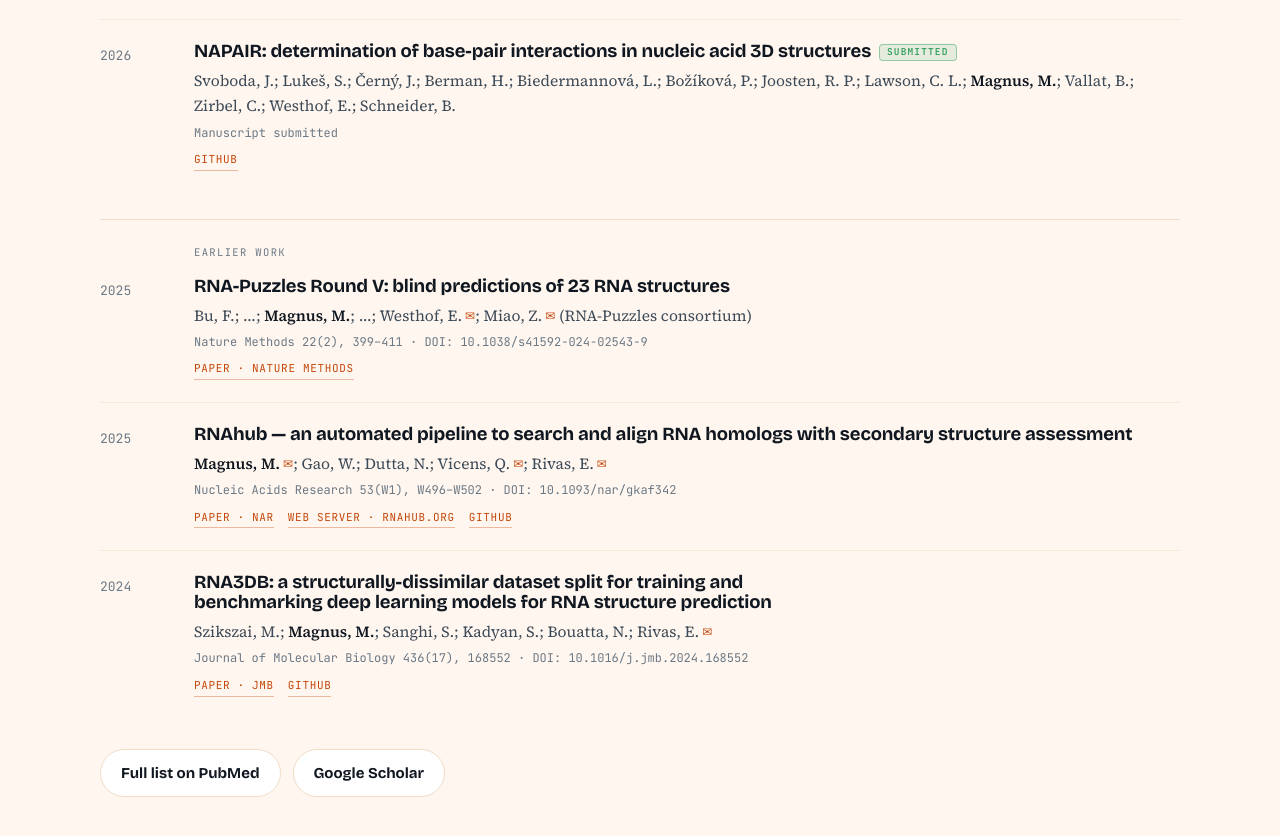
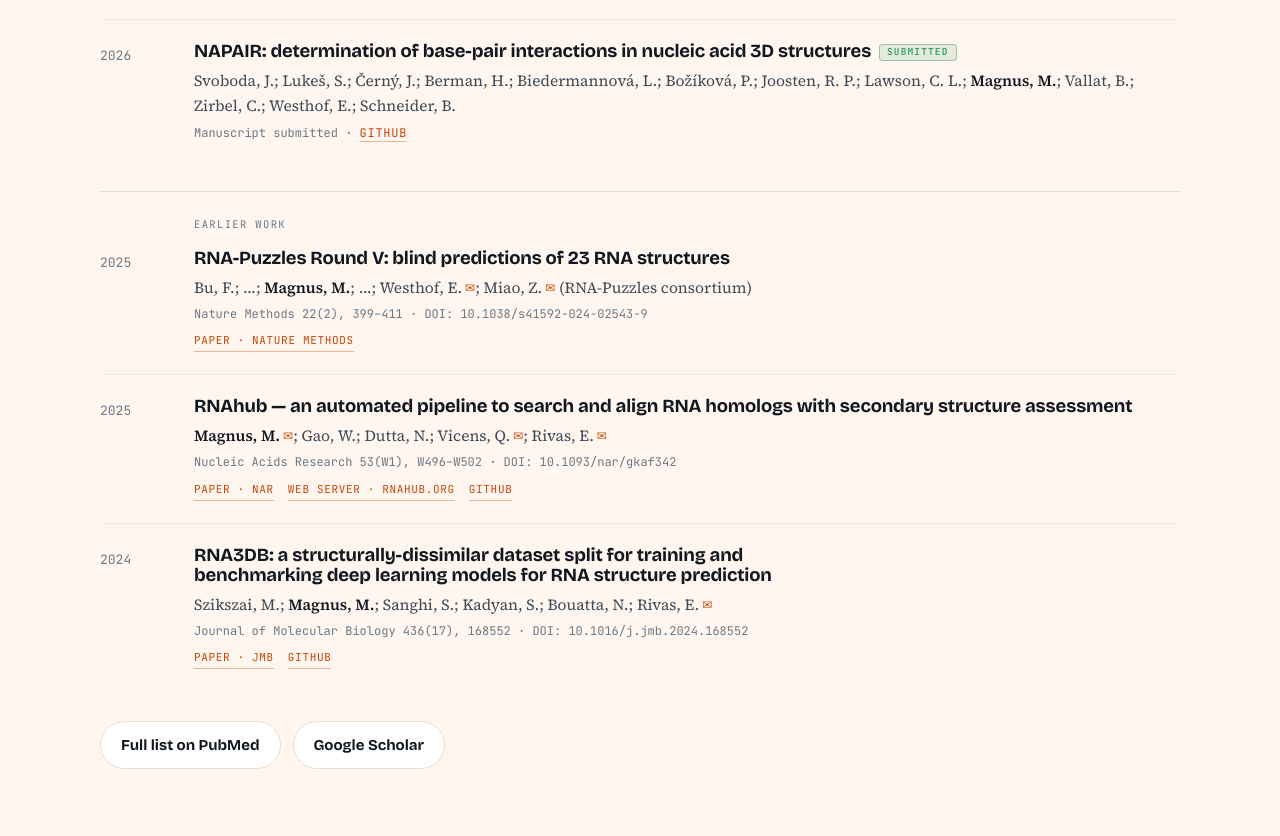
Before and after one commit to mmagnus/magnus-lab, a plain HTML site: page index.html in a window 1280 px wide. Shown: the part 2894-3730 px from the top of the page. Drawn offline with nearby package versions, Linux system fonts and the light colour scheme.

Commit message:
NAPAIR: venue and link on one line
Co-Authored-By: Claude Opus 5 <noreply@anthropic.com>
Claude-Session: https://claude.ai/code/session_01KfdQzr2LBUBBoyVGtKUmaa

```diff
--- a/index.html
+++ b/index.html
@@ -868,8 +868,7 @@ footer{border-top:3px solid var(--accent-2); padding-block:32px; color:var(--ink
             <h3>NAPAIR: determination of base-pair interactions in nucleic acid 3D structures<span class="todo sub">submitted</span></h3>
             <p class="authors">Svoboda, J.; Luke&#353;, S.; &#268;ern&#253;, J.; Berman, H.; Biedermannov&#225;, L.; Bo&#382;&#237;kov&#225;, P.;
                Joosten, R. P.; Lawson, C. L.; <b>Magnus, M.</b>; Vallat, B.; Zirbel, C.; Westhof, E.; Schneider, B.</p>
-            <p class="venue">Manuscript submitted</p>
-            <div class="links"><a rel="noopener" target="_blank" href="https://github.com/kubasvoboda4/NAPAIR">GitHub</a></div>
+            <p class="venue">Manuscript submitted &#183; <a rel="noopener" target="_blank" href="https://github.com/kubasvoboda4/NAPAIR">GitHub</a></p>
           </div>
         </article>
         <div class="pub-split earlier">
```
